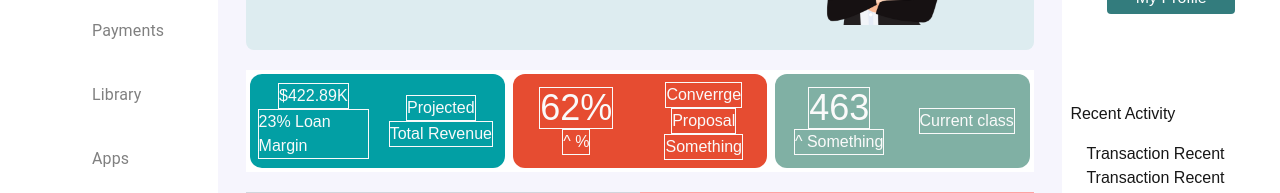
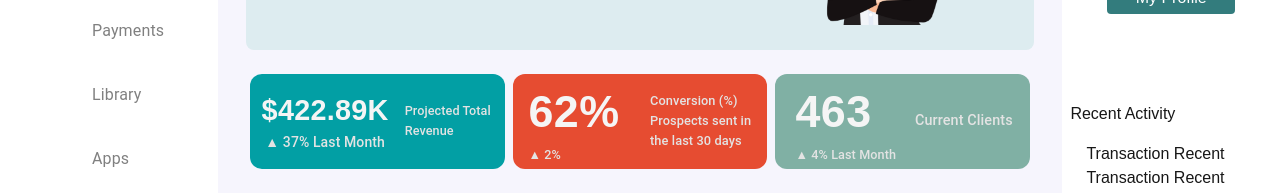
Before and after one commit to KC878/accounting-system-frontend, a Next.js app: page /dashboard in a window 1280 px wide. Shown: the part 308-501 px from the top of the page. Built offline with nearby package versions, Linux system fonts and the light colour scheme; some icons are missing.

Commit message:
feat(dashboard) -> created a StatOverview

```diff
--- a/src/app/dashboard/page.tsx
+++ b/src/app/dashboard/page.tsx
@@ -131,7 +131,7 @@ const Dashboard = () => {
         </div>
 
         {/* 3rd Row */}
-        <div className="flex-[0.25] bg-white flex flex-row gap-2 p-1 text-[#fafafa]">
+        <div className="flex-[0.25] flex flex-row gap-2 p-1 text-[#fafafa]">
           <StatOverview />
         </div>
 
--- a/src/ui/StatOverview.tsx
+++ b/src/ui/StatOverview.tsx
@@ -1,37 +1,112 @@
+import { ClassNames } from "@emotion/react";
+import { responsiveFontSizes } from "@mui/material";
+import Text from "@src/components/Text";
 import React from "react";
 
 const StatOverview = () => {
-  const statLayout = "flex-1 flex-col flex justify-center items-center p-2";
+  const statLayout = "flex-1 flex-col flex justify-center items-center p-3";
   return (
     <>
       <div className="flex-1 bg-[#029fa4] flex flex-row justify-center items-center rounded-xl">
         <div className={statLayout}>
-          <h1 className="border">$422.89K</h1>
-          <p className="border"> 23% Loan Margin </p>
+          <Text
+            text={"$422.89K"}
+            sx={{
+              fontWeight: 600,
+              fontFamily: "Arial, Hevetica, Roboto",
+              fontSize: "1.8rem",
+              color: "#f5f5f5",
+            }}
+          />
+          <Text
+            text={"▲ 37% Last Month"}
+            variant={"subtitle2"}
+            color="#e3e3e3"
+          />
         </div>
-        <div className={statLayout}>
-          <p className="border"> Projected </p>
-          <p className="border"> Total Revenue</p>
+        <div className={"flex-1 flex-col flex p-1"}>
+          <Text
+            text={"Projected Total"}
+            variant={"subtitle2"}
+            color="#e3e3e3"
+            sx={{ fontSize: "0.79rem" }}
+            className=""
+          />
+          <Text
+            text={"Revenue"}
+            variant={"subtitle2"}
+            color="#e3e3e3"
+            sx={{ fontSize: "0.79rem" }}
+          />
         </div>
       </div>
       <div className="flex-1 bg-[#e64c31] flex flex-row justify-center items-center rounded-xl">
-        <div className={statLayout}>
-          <h1 className="border text-xl lg:text-4xl sm:text-2xl">62%</h1>
-          <p className="border"> ^ % </p>
+        <div className={"flex-1 pl-4 p-1"}>
+          <Text
+            text={"62%"}
+            sx={{
+              fontWeight: 600,
+              fontFamily: "Arial, Hevetica, Roboto",
+              fontSize: "2.8rem",
+              color: "#f5f5f5",
+            }}
+          />
+          <Text
+            text={"▲ 2%"}
+            variant={"subtitle2"}
+            color="#e3e3e3"
+            sx={{ fontSize: "0.79rem" }}
+            className={"flex item-s"}
+          />
         </div>
-        <div className={statLayout}>
-          <p className="border"> Converrge </p>
-          <p className="border"> Proposal</p>
-          <p className="border"> Something</p>
+        <div className={"flex-1 flex-col flex  p-1"}>
+          <Text
+            text={"Conversion (%)"}
+            variant={"subtitle2"}
+            color="#e3e3e3"
+            sx={{ fontSize: "0.8rem" }}
+          />
+          <Text
+            text={"Prospects sent in "}
+            variant={"subtitle2"}
+            color="#e3e3e3"
+            sx={{ fontSize: "0.8rem" }}
+          />
+
+          <Text
+            text={"the last 30 days"}
+            variant={"subtitle2"}
+            color="#e3e3e3"
+            sx={{ fontSize: "0.8rem" }}
+          />
         </div>
       </div>
       <div className="flex-1 bg-[#80b0a4] flex flex-row justify-center items-center rounded-xl">
-        <div className={statLayout}>
-          <h1 className="border text-xl lg:text-4xl sm:text-2xl">463</h1>
-          <p className="border"> ^ Something </p>
+        <div className={"flex-1 pl-5 p-1"}>
+          <Text
+            text={"463"}
+            sx={{
+              fontWeight: 600,
+              fontFamily: "Arial, Hevetica, Roboto",
+              fontSize: "2.8rem",
+              color: "#f5f5f5",
+            }}
+          />
+          <Text
+            text={"▲ 4% Last Month"}
+            variant={"subtitle2"}
+            color="#e3e3e3"
+            sx={{ fontSize: "0.79rem" }}
+            className={"flex item-s"}
+          />
         </div>
-        <div className={statLayout}>
-          <p className="border"> Current class </p>
+        <div className={"flex-1 flex-col flex p-3"}>
+          <Text
+            text={"Current Clients"}
+            variant={"subtitle2"}
+            color="#e3e3e3"
+            sx={{ fontSize: "0.9rem" }}
+          />
         </div>
       </div>
     </>
```
